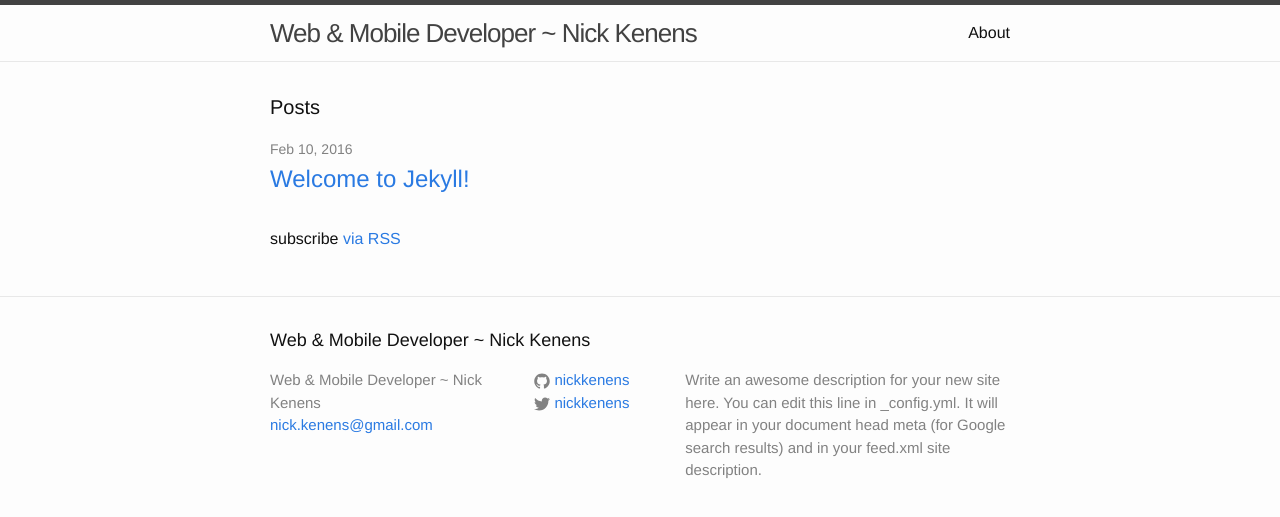
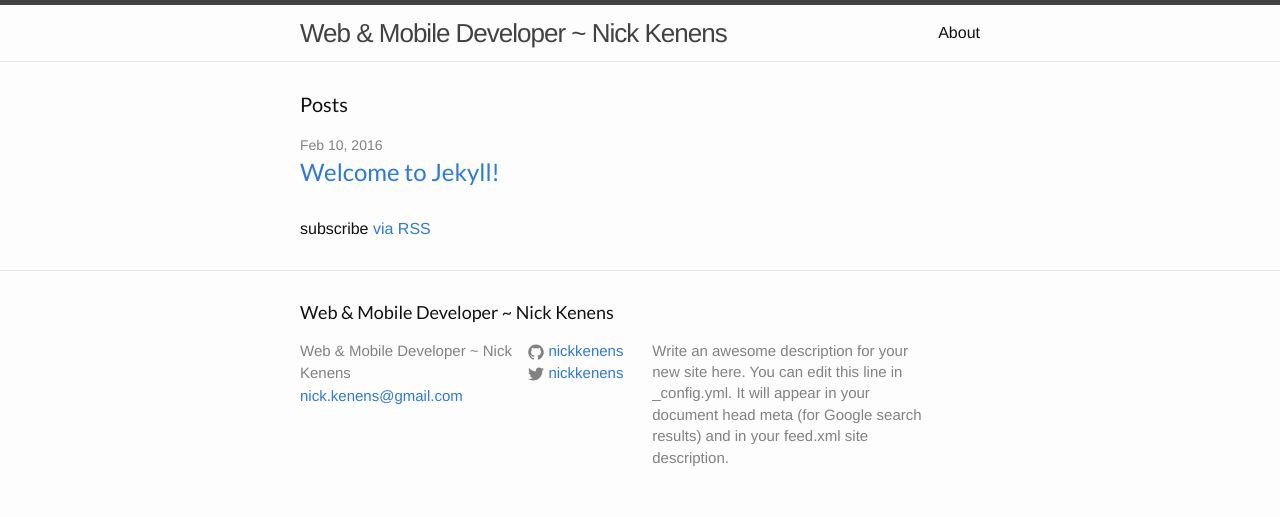
Before and after one commit to nickkenens/portfolio, a Jekyll site: the page built from index.html, in a window 1280 px wide. Shown: the top 517 px of the page. Built offline with Jekyll 4.4.1, drawn with Linux system fonts in a browser that asks for light colours; nearby versions of some CDN libraries.

Commit message:
Added Semantic ui & basic Navbar setup

```diff
--- a/_includes/head.html
+++ b/_includes/head.html
@@ -6,7 +6,12 @@
   <title>{% if page.title %}{{ page.title | escape }}{% else %}{{ site.title | escape }}{% endif %}</title>
   <meta name="description" content="{% if page.excerpt %}{{ page.excerpt | strip_html | strip_newlines | truncate: 160 }}{% else %}{{ site.description }}{% endif %}">
 
+  <!-- Semantic UI -->
+  <link rel="stylesheet" href="https://cdnjs.cloudflare.com/ajax/libs/semantic-ui/2.1.8/semantic.min.css" media="screen" title="no title" charset="utf-8">
+
   <link rel="stylesheet" href="{{ "/css/main.css" | prepend: site.url }}">
   <link rel="canonical" href="{{ page.url | replace:'index.html','' | prepend: site.url | prepend: site.url }}">
   <link rel="alternate" type="application/rss+xml" title="{{ site.title }}" href="{{ "/feed.xml" | prepend: site.url | prepend: site.url }}">
+
+
 </head>
--- a/_layouts/default.html
+++ b/_layouts/default.html
@@ -14,7 +14,9 @@
     </div>
 
     {% include footer.html %}
+    <script async type="text/javascript" src="https://cdnjs.cloudflare.com/ajax/libs/semantic-ui/2.1.8/semantic.min.js">
 
+    </script>
   </body>
 
 </html>
```
